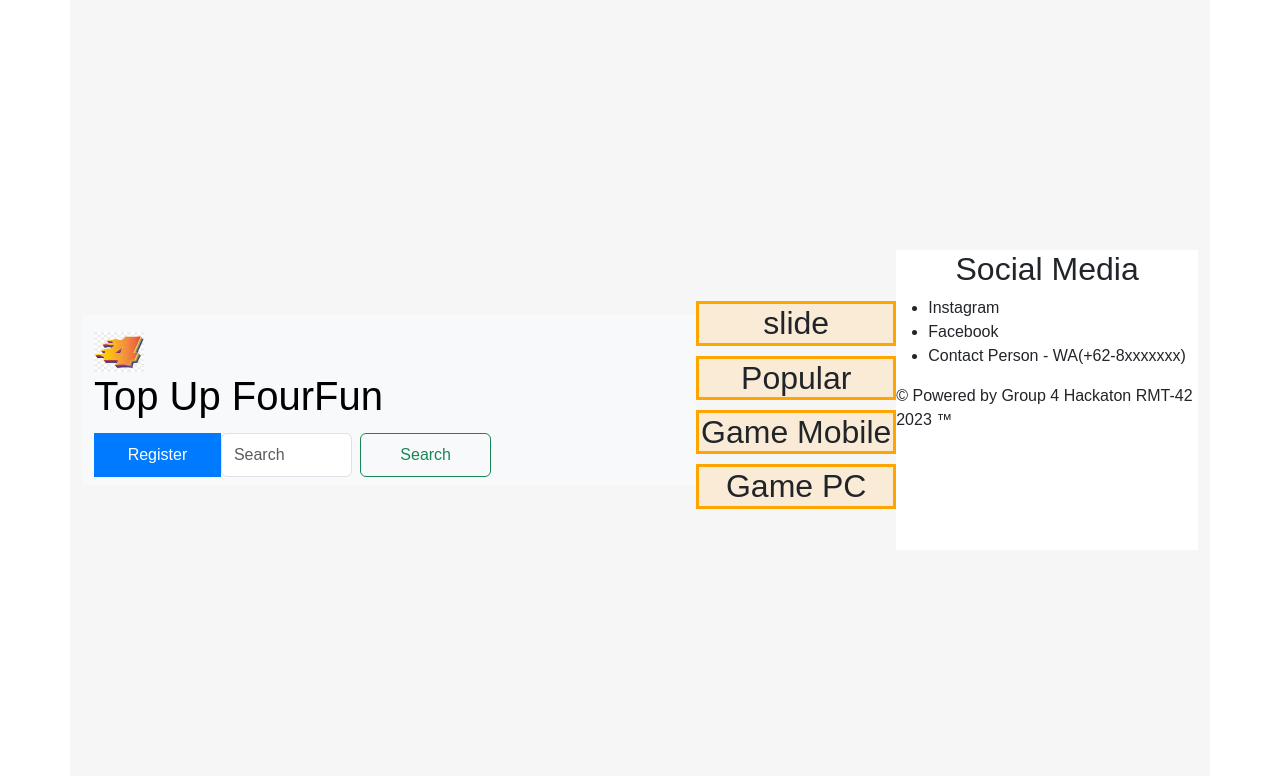
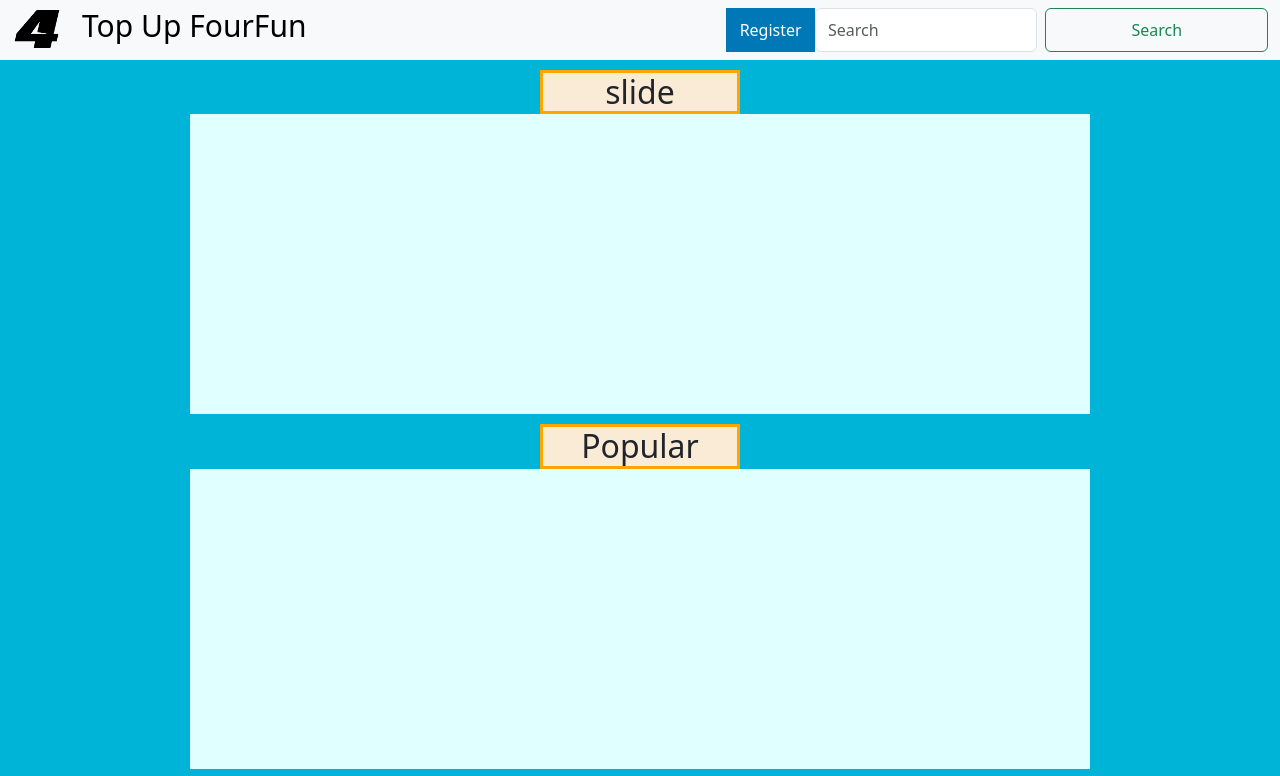
Before and after one commit to arvinaufal/TopUpFourFun, a plain HTML site: page pages/index.html in a window 1280 px wide. Shown: the top 776 px of the page. Drawn offline with nearby package versions, Linux system fonts and the light colour scheme.

Commit message:
update index

```diff
--- a/assets/style.css
+++ b/assets/style.css
@@ -2,15 +2,25 @@
 
 .container-raffi {
     height: auto;
-    background-color: rgb(47, 47, 242);
+    background-color: #00b4d8;
     margin: 0;
+}
+ul {
+    margin: auto;
+}
+li {
+    list-style: none;
+    display: inline-block;
+    padding: 10px;
 }
 .navbar-brand-raffi h1{
     font-size: 30px;
     float: right;
+    color: black;
+    padding-left: 20px;
 }
 .login-raffi {
-    background-color: blue;
+    background-color: #0077b6;
     color: white;
     width: 200px;
 }
@@ -27,7 +37,7 @@ section h2 {
     background-color: lightcyan;
     margin: 0 auto;
 }
-.menu-popula-raffi {
+.menu-popular-raffi {
     width: 900px;
     height: 300px;
     background-color: lightcyan;
@@ -44,11 +54,25 @@ section h2 {
     height: 300px;
     background-color: lightcyan;
     margin: 0 auto;
+    margin-bottom: 16px;
 }
 footer {
     width: auto;
-    height: 300px;
-    background-color: white;
+    height: 200px;
+    background-color: #caf0f8;
+    text-align: center;
+}
+footer h2 {
+    padding-top: 16px;
+}
+footer p {
+    font-size: 25px;
+    font-weight: bold;
+}
+.logo-footer-raffi {
+    width: 25px;
+    height: 25px;
+    margin: 8px;
 }
 /* ini css login form */
 body {
--- a/pages/index.html
+++ b/pages/index.html
@@ -9,16 +9,16 @@
     <link href="https://cdn.jsdelivr.net/npm/bootstrap@5.3.2/dist/css/bootstrap.min.css" rel="stylesheet" integrity="sha384-T3c6CoIi6uLrA9TneNEoa7RxnatzjcDSCmG1MXxSR1GAsXEV/Dwwykc2MPK8M2HN" crossorigin="anonymous">
 </head>
 <body>
-    <div class="container">
+    <div class="container-raffi">
         <header>
             <nav class="navbar bg-body-tertiary">
                 <div class="container-fluid">
-                  <a class="navbar-brand" href="#">
-                    <img src="/photo/desain 4.jpg" alt="Logo" width="50" height="40" class="d-inline-block align-text-top">
+                  <a class="navbar-brand-raffi" href="#">
+                    <img src="/photo/4.png" alt="Logo" width="50" height="40" class="d-inline-block align-text-top">
                     <h1>Top Up FourFun</h1>
                   </a>
                   <form class="d-flex" role="search">
-                    <button class="login" type="submit">Register</button>
+                    <button class="login-raffi" type="submit">Register</button>
                     <input class="form-control me-2" type="search" placeholder="Search" aria-label="Search">
                     <button class="btn btn-outline-success" type="submit">Search</button>
                   </form>
@@ -27,24 +27,24 @@
         </header>
         <section>
             <h2>slide</h2>
-            <div class="menu-slider">
+            <div class="menu-slider-raffi">
             </div>
             <h2>Popular</h2>
-            <div class="menu-popular">
+            <div class="menu-popular-raffi">
             </div>
             <h2>Game Mobile</h2>
-            <div class="menu-mobile">
+            <div class="menu-mobile-raffi">
             </div>
             <h2>Game PC</h2>
-            <div class="menu-pc">
+            <div class="menu-pc-raffi">
             </div>
         </section>
         <footer>
-            <h2>Social Media</h2>
+            <h2>Kontak Kami</h2>
             <ul>
-                <li><a>Instagram</a></li>
-                <li><a>Facebook</a></li>
-                <li><a>Contact Person - WA(+62-8xxxxxxx)</a></li>
+                <li><a><img class="logo-footer-raffi" href="#" src="/photo/ig.png" alt="logo instagram">topupfourfun</a></li>
+                <li><a><img class="logo-footer-raffi" href="#" src="/photo/website.png" alt="logo website">https://topupfourfun</a></li>
+                <li><a><img class="logo-footer-raffi" href="#" src="/photo/wa.png" alt="logo whatsapp">WA (+62-8xxxxxxx)</a></li>
             </ul>
             <p>© Powered by Group 4 Hackaton RMT-42  2023 ™</p>
         </footer>
```
Also changed, not shown: photo/4.png (added), photo/desain 4.jpg (deleted), photo/ig.png (added), photo/wa.png (added), photo/website.png (added).
